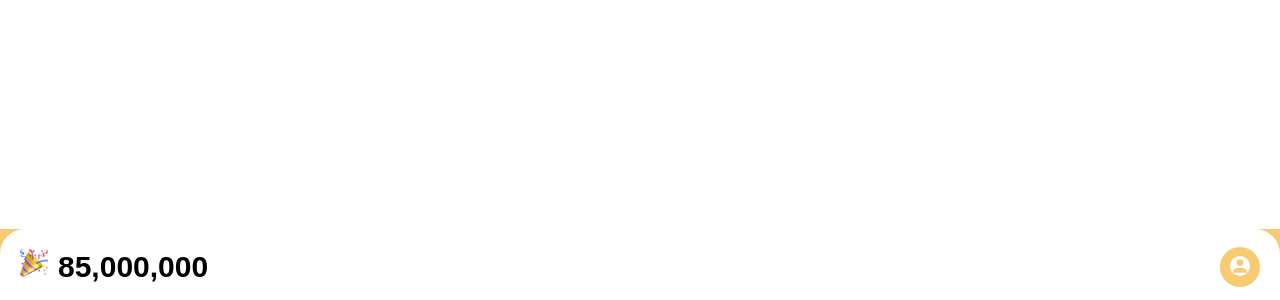
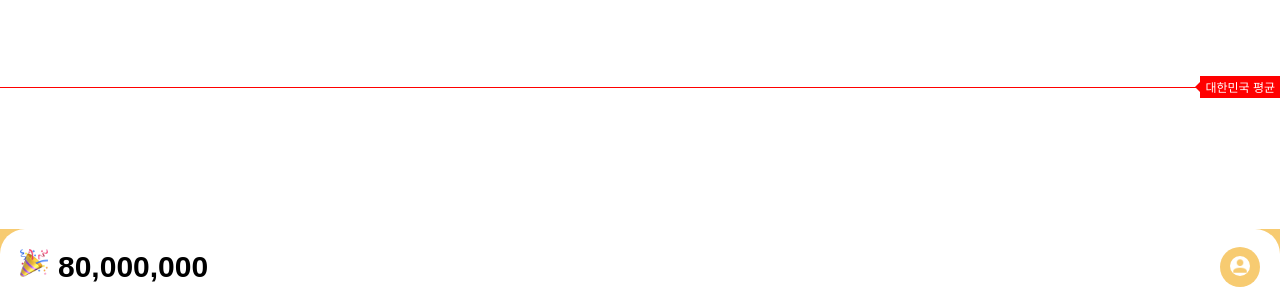
Before and after one commit to Awesomble/salary-vite, a Vue app: page / in a window 1280 px wide. Shown: the part 500-800 px from the top of the page. Built offline with nearby package versions, Linux system fonts and the light colour scheme.

Commit message:
대한민국 평균화살표 추가

```diff
--- a/src/components/Salary.vue
+++ b/src/components/Salary.vue
@@ -1,40 +1,13 @@
 <script setup lang="ts">
 import 'vue-slider-component/theme/antd.css';
 import VueSlider from 'vue-slider-component'
-import { defineComponent, reactive, toRefs, onMounted, watch, ref} from 'vue'
+import { defineComponent, reactive, toRefs, onMounted, onBeforeMount,watch, ref} from 'vue'
 import tada from '../assets/images/tada.png'
 import account from '../assets/images/account.png'
 import gsap from 'gsap'
 
-
+const HEIGHT = window.innerHeight
 const score = ref<Number>(24000000)
-let isShowInfo = ref<Boolean>(false)
-
-onMounted(() => {
-  // Vue3 GSAP.to score to animate roundProps: 'score'
-  gsap.to(score.value, {
-    score: 50000000,
-    duration: 1,
-    delay: 0.5,
-    roundProps: 'score',
-    ease: 'power3.inOut',
-    onUpdate: () => {
-      console.log(score.value)
-      score.value += 1000000
-    }
-  })
-
-  // gsap.to(score.value, {
-  //   duration: 1,
-  //   roundProps: 'score',
-  //   ease: 'none',
-  //   score: 100000000000
-  // });
-});
-// Vue3 setup watch
-watch(score, () => {
-  if (isShowInfo) isShowInfo.value = false
-})
 const option = reactive<{ [key: string]: string }>({
   dotSize: 0,
   width: window.innerWidth,
@@ -47,7 +20,7 @@ const option = reactive<{ [key: string]: string }>({
   interval: 500000,
   disabled: false,
   clickable: true,
-  duration: 0.3,
+  duration: 0,
   tooltip: 'always',
   tooltipFormatter: '',
   useKeyboard: false,
@@ -60,6 +33,51 @@ const option = reactive<{ [key: string]: string }>({
   process: true,
   dotStyle: 10,
 })
+const isShowInfo = ref<Boolean>(false)
+const koreaAvg = ref<Number>(3090000 * 12)
+let avg = ref<Number>(koreaAvg)
+console.log(HEIGHT)
+const avgMotion = () : void => {
+  const avgInterval = setInterval(() => {
+    const random = Math.floor(Math.random() * 10) + 1
+    if ( random ) {
+      if ( random % 2 === 0) {
+        avg.value += 500000
+      } else {
+        avg.value -= 500000
+      }
+      if (avg > koreaAvg + koreaAvg * 0.1 || avg < koreaAvg - koreaAvg * 0.1) avg.value = koreaAvg
+      console.log(`${(HEIGHT - 75) * (avg.value / 1000000000)}%`)
+      gsap.to('.avgLine', 0.5, {
+        bottom: `${(HEIGHT - 75) * (avg.value / 1000000000)}%`
+      })
+    }
+  }, 3000)
+}
+
+
+
+watch(score, () => {
+  if (isShowInfo) isShowInfo.value = false
+})
+
+onBeforeMount(() => {
+  // Vue3 Typescript GSAP.to score count up
+  gsap.to(score, 0.5, {
+    value: 80000000,
+    delay: 1,
+    roundProps: 'value',
+    ease: 'power3.inOut',
+    onUpdate: () => {
+    },
+    onComplete: () => {
+      setTimeout(() => {
+        option.tooltip = 'active'
+        avgMotion()
+      }, 1000);
+    },
+  })
+})
 
 </script>
 
@@ -68,7 +86,9 @@ const option = reactive<{ [key: string]: string }>({
       v-model="score"
       class="salary"
       v-bind="option"
+      :tooltip-formatter="v => v.toLocaleString()"
   />
+  <div class="avgLine" />
   <div
     class="info-card"
     :class="{'active': isShowInfo}"
@@ -110,7 +130,7 @@ const option = reactive<{ [key: string]: string }>({
   left: 0;
   width: 100%;
   background-color: #f7cb71;
-  z-index: 1;
+  z-index: 2;
   transition: 0.25s bottom ease-out;
   &.active {
     bottom: 0;
@@ -140,6 +160,7 @@ const option = reactive<{ [key: string]: string }>({
         background-color: #f7cb71;
         border-radius: 50%;
         line-height:1;
+        outline: none;
         img {
           background-color: #fff;
           border-radius: 50%;
@@ -153,7 +174,38 @@ const option = reactive<{ [key: string]: string }>({
     background-color: #fff;
   }
 }
-
+/* Avg Line */
+.avgLine {
+  position: absolute;
+  bottom: -1px;
+  left: 0;
+  width: 100%;
+  height: 1px;
+  background-color: red;
+  z-index: 1;
+  &:after {
+    content: '대한민국 평균';
+    position: absolute;
+    padding: 3px 5px 1px 5px;
+    font-size: 12px;
+    color: #fff;
+    top: -11px;
+    right: 0;
+    background-color: red;
+    z-index: 1;
+  }
+  &:before {
+    content: '';
+    position: absolute;
+    top: -10px;
+    right: 75px;
+    width: 0;
+    height: 0;
+    border-top: 10px solid transparent;
+    border-right: 10px solid red;
+    border-bottom: 10px solid transparent;
+  }
+}
 /* Slider */
 .vue-slider-rail {
   border-radius: 0;
```
Also changed, not shown: 1 other file (tests, documents, lock files or other folders).
